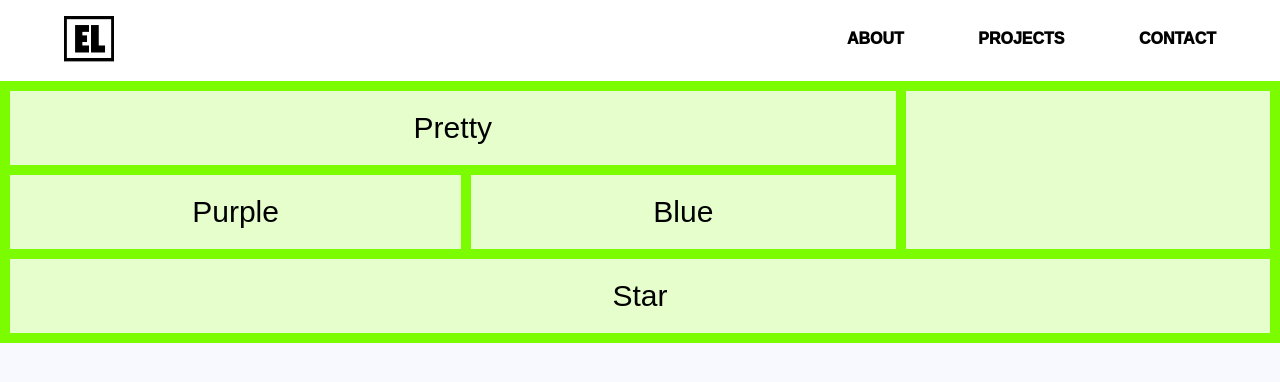
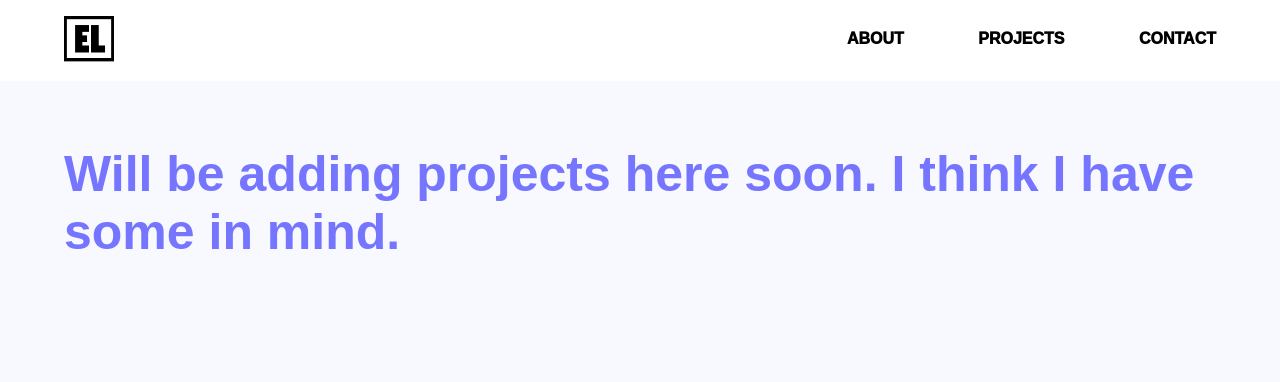
Before and after one commit to Edenlsw/Portfolio, a plain HTML site: page projects.html in a window 1280 px wide. Drawn offline with Linux system fonts and the light colour scheme.

```diff
--- a/projects.html
+++ b/projects.html
@@ -25,15 +25,8 @@
                     </nav>
             </div>
         </header>
-        <section class="grid-container">
-            <div class="grid-item item1">Pretty</div>
-            <div class="grid-item item2"><Dahlia class="jpg"></Dahlia></div>
-            <div class="grid-item item3">Purple</div>
-            <div class="grid-item item4">Blue</div>
-            <div class="grid-item item5">Star</div>
 
-
-        </section>
+     <h1 class="h1-projects">Will be adding projects here soon. I think I have some in mind. </h1>
     </body>
 
 </html>
--- a/style.css
+++ b/style.css
@@ -87,20 +87,23 @@ nav a:hover::before {
     width: 100%;
 }
 /* nav design finished*/
+
+
+
 h1 {
     color:#7575FF;
-    font-size: 150px;
+    font-size: 200px;
     text-align: left;
-    margin: 5%;
+    margin: 5% ;
     font-family: Arial Rounded MT Bold,Helvetica Rounded,Arial,sans-serif;
-    margin-top: -3%;
+
 }
 h2 {
     color: black;
     font-size: 80px;
     text-align: left;
     margin: 5%;
-    margin-top: 8%;
+    margin-top: 80px;
     font-weight: 500;
 
 }
@@ -133,55 +136,27 @@ h1.about {
     font-size: 100px;
 }
 
-section.about + p {
-    word-spacing: 30px;
-}
-
-.grid-container {
-    display: grid;
-    grid-gap: 10px;
-    background-color: lawngreen;
-    padding: 10px;
-}
-.grid-item {
-  background-color: rgba(255, 255, 255, 0.8);
-  text-align: center;
-  padding: 20px;
-  font-size: 30px;
-}
-
-.item1 {
-  grid-column: 1 / span 2;
-  grid-row: 1;
-}
-
-.item2 {
-  grid-column: 3;
-  grid-row: 1 / span 2;
-}
-
-.item5 {
-  grid-column: 1 / span 3;
-  grid-row: 3;
-}
 
 .description {
     text-align: left;
     line-height: 40px;
     font-size: 20px;
+    margin: 10px 200px;
 
 }
 
+
+/* social buttons */
 .media {
     position: absolute;
     top: 40%;
-    left: 50%;
+    left: 38%;
     transform: translate(-53%,);
 }
 .media li {
     text-align: center;
     list-style: none;
-    margin: 20px;
+    margin: 20px ;
     display: inline-block;
     font-size: 20px;
     padding: 20px 20px;
@@ -197,3 +172,9 @@ section.about + p {
     border: 1px solid #292929;
     transition: .5s;
 }
+
+
+
+.h1-projects {
+    font-size: 50px;
+}
```
Also changed, not shown: index.html (+3 -0 lines).
